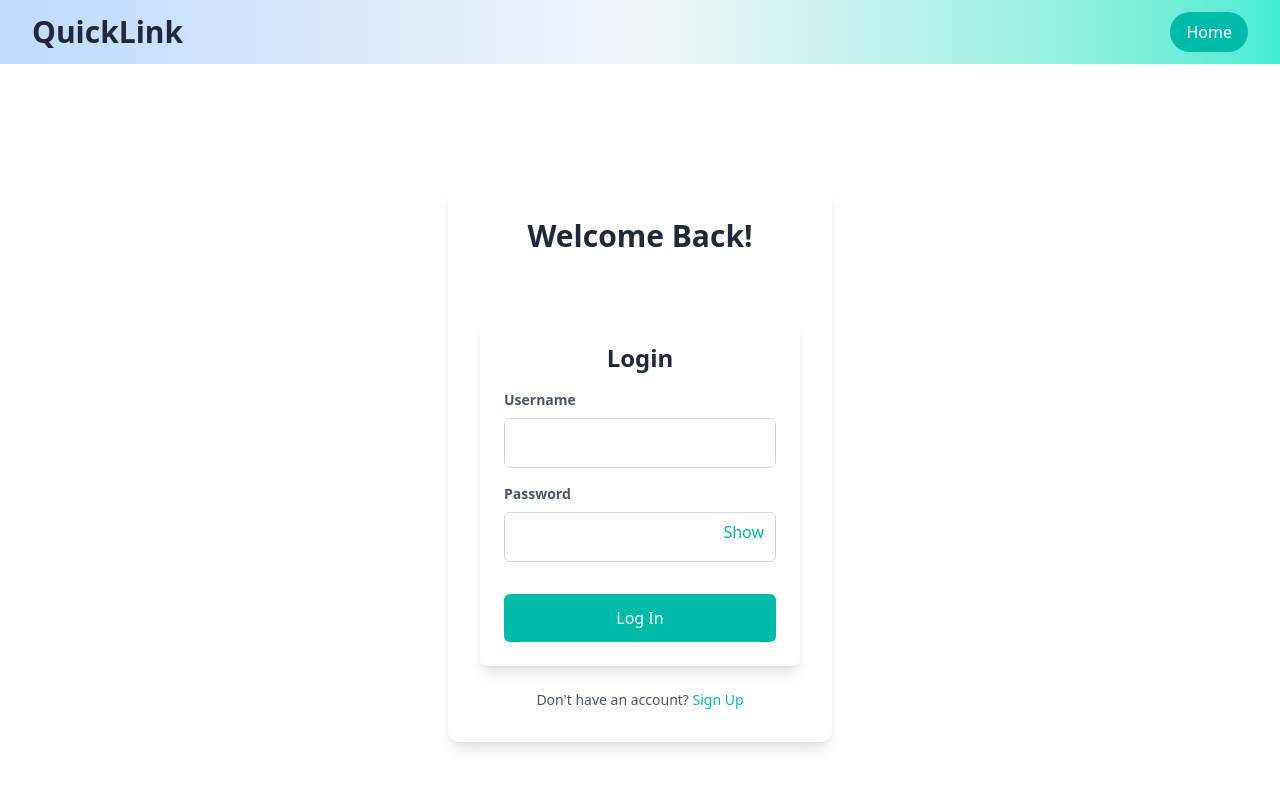
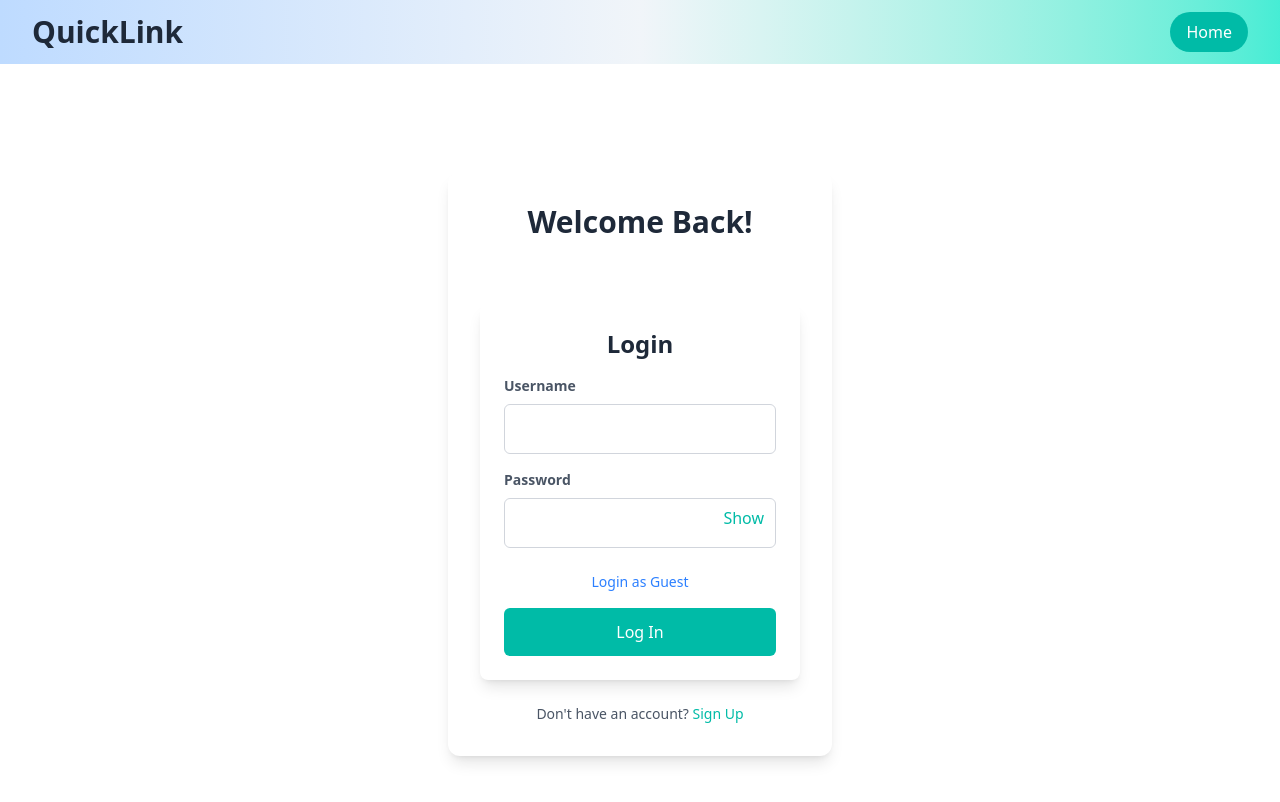
Before and after one commit to Deepanshudks/Quicklink, a React (Vite) app in the folder frontend/: page /login in a window 1280 px wide. Shown: the top 802 px of the page. Built offline with nearby package versions, Linux system fonts and the light colour scheme; no server answers.

Commit message:
guest login added

```diff
--- a/frontend/src/components/LoginForm.tsx
+++ b/frontend/src/components/LoginForm.tsx
@@ -6,18 +6,20 @@ import toast from 'react-hot-toast';
 import Loader from './Loader';
 
 interface LoginFormProps {
-  onLoginSuccess: () => void;
-  setError: React.Dispatch<React.SetStateAction<string>>;
+  onLoginSuccess: () => void,
+  setError: React.Dispatch<React.SetStateAction<string>>,
+  name : string,
+  pass : string
 }
 
-const LoginForm: React.FC<LoginFormProps> = ({ onLoginSuccess, setError }) => {
+const LoginForm: React.FC<LoginFormProps> = ({ name,pass, onLoginSuccess, setError }) => {
   const [showPassword, setShowPassword] = useState(false);
   const [isloading, setIsloading] = useState(false);
 
   const formik = useFormik({
     initialValues: {
-      username: '',
-      password: '',
+      username: name,
+      password: pass,
     },
     validate: (values) => {
       const errors: { username?: string; password?: string } = {};
@@ -39,7 +41,7 @@ const LoginForm: React.FC<LoginFormProps> = ({ onLoginSuccess, setError }) => {
       } else {
         // console.log(res)
         setError(res || "Failed to login")
-        toast.error(res|| "Failed to login")
+        toast.error(res || "Failed to login")
         setIsloading(false)
       }
     }
@@ -110,6 +112,21 @@ const LoginForm: React.FC<LoginFormProps> = ({ onLoginSuccess, setError }) => {
         {formik.errors.username && formik.touched.username && (
           <div className="text-red-500 text-sm mb-2">Invalid credentials</div>
         )}
+                <motion.p
+                  className="mt-6 text-center hover:underline cursor-pointer text-blue-500 text-sm"
+                  initial={{ opacity: 0 }}
+                  animate={{ opacity: 1 }}
+                  transition={{ duration: 0.6 }}
+                  onClick={()=>{
+                    formik.values.username = "user";
+                    formik.setValues({
+                      username : "guest",
+                      password : "11111"
+                    })
+                  }}
+                >
+                  Login as Guest
+                </motion.p>
 
         <motion.button
           type="submit"
--- a/frontend/src/pages/LoginPage.tsx
+++ b/frontend/src/pages/LoginPage.tsx
@@ -7,6 +7,7 @@ import HomeNav from '../components/HomeNav';
 const LoginPage: React.FC = () => {
   const [error, setError] = useState('');
   const navigate = useNavigate();
+  const [isGuest, setIsGuest] = useState(false)
 
   const handleLoginSuccess = () => {
     navigate('/dashboard');
@@ -36,8 +37,22 @@ const LoginPage: React.FC = () => {
             {error}
           </motion.p>
         )}
+        {
+          isGuest?(<LoginForm name="user" pass="12345" onLoginSuccess={handleLoginSuccess} setError={setError} />):(<LoginForm name="" pass="" onLoginSuccess={handleLoginSuccess} setError={setError} />)
+        }
 
-        <LoginForm onLoginSuccess={handleLoginSuccess} setError={setError} />
+        {/* <motion.p
+          className="mt-6 text-center cursor-pointer text-blue-300 text-sm"
+          initial={{ opacity: 0 }}
+          animate={{ opacity: 1 }}
+          transition={{ duration: 0.6 }}
+          onClick={(e)=>{
+            setIsGuest(true)
+            navigate("/login")
+          }}
+        >
+          Login as Guest
+        </motion.p> */}
 
         <motion.p
           className="mt-6 text-center text-sm text-gray-600"
```
